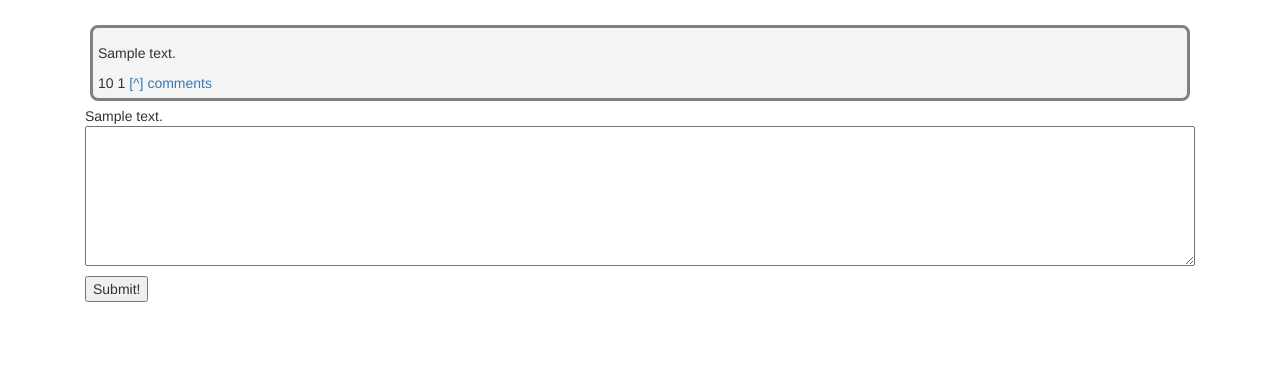
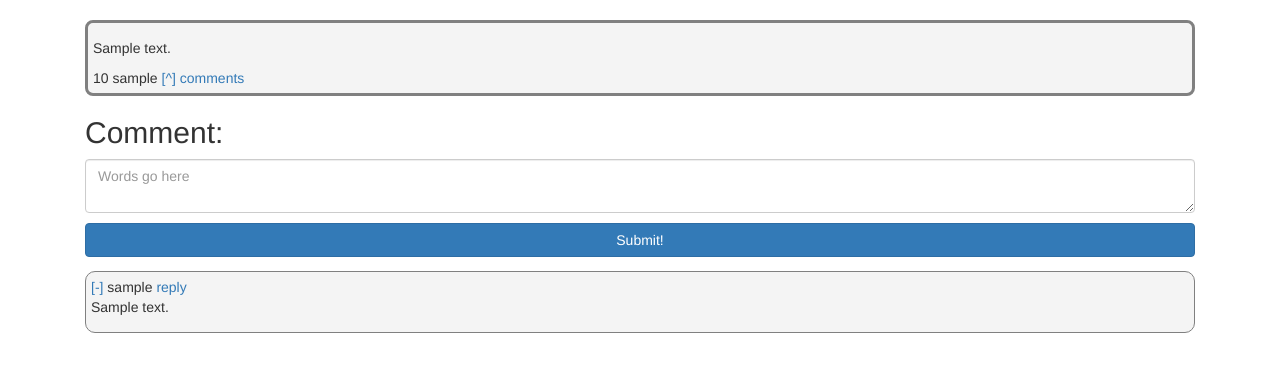
Before and after one commit to Taceor/Smashups, a Flask app: page /suggestion/1 in a window 1280 px wide. Shown: the part 52-424 px from the top of the page. Run offline with Flask 2, Linux system fonts and the light colour scheme; tables that the repository leaves empty hold one stand-in row (values such as "Sample post"); some libraries are stand-ins or nearby versions.

Commit message:
Add comment functionality
Comments can be created for suggestions. Replies can be made to comments. Still need to add minimization.

```diff
--- a/app/forms.py
+++ b/app/forms.py
@@ -34,4 +34,4 @@ class DevSuggestionForm(Form):
 	text = TextAreaField('Suggestion')
 
 class CommentForm(Form):
-    text = TextAreaField('Comment')
+    comment_text = TextAreaField('Comment')
--- a/app/models.py
+++ b/app/models.py
@@ -77,7 +77,7 @@ class Suggestion(db.Model):
     char_id = db.Column(db.Integer, db.ForeignKey('character.id'))
     smash_id = db.Column(db.Integer, db.ForeignKey('smashup.id'))
     text = db.Column(db.Text)
-    user_nickname = db.Column(db.Integer, db.ForeignKey('user.nickname'))
+    user_nickname = db.Column(db.String(42), db.ForeignKey('user.nickname'))
     voters = db.relationship('User', secondary=votes, lazy='dynamic')
     is_special = db.Column(db.Boolean)
     score = db.Column(db.Integer)
@@ -157,7 +157,7 @@ class Comment(db.Model):
     id = db.Column(db.Integer, primary_key = True)
     suggestion_id = db.Column(db.Integer, db.ForeignKey('suggestion.id'))
     parent_id = db.Column(db.Integer, db.ForeignKey('comment.id'))
-    user_id = db.Column(db.Integer, db.ForeignKey('user.id'))
+    user_nickname = db.Column(db.String(42), db.ForeignKey('user.nickname'))
     text = db.Column(db.Text())
     children = db.relationship("Comment")
     is_special = db.Column(db.Boolean)
--- a/app/static/css/base.css
+++ b/app/static/css/base.css
@@ -13,20 +13,11 @@ table {
 	margin-right: auto;
 }
 
-.table-responsive {
-	/*
-	width: 100%;
-	height: 100%;
-	max-width: 830px;
-	*/
-}
-
 .sugg {
 	border-radius: 8px;
 	background: #f4f4f4;
 	border: 3px solid gray;
 	padding: 5px;
-	margin: 5px;
 }
 
 .specialsugg {
@@ -34,7 +25,6 @@ table {
 	background: #ddd0ff;
 	border: 3px solid #c3adff;
 	padding: 5px;
-	margin: 5px;
 }
 .flex-container {
     display: -webkit-flex;
@@ -50,3 +40,10 @@ table {
     height: 100px;
     margin: 10px;
 }
+
+.comment {
+	border-radius: 10px;
+	background: #f4f4f4;
+	border: 1px solid gray;
+	padding: 5px;
+}
--- a/app/static/js/base.js
+++ b/app/static/js/base.js
@@ -1,4 +1,7 @@
 $(document).ready( function() {
+    $('a.minimize').click(function() {
+        $(this).parent().replaceWith("This isn't done yet...");
+    });
 	$('a.upvote').click(function() {
 		var user_nickname = g_user_nickname;
 		var sugg_id = $(this).parent().find(".sugg_id").html();
@@ -19,8 +22,40 @@ $(document).ready( function() {
 			sugg_id: sugg_id
 		});
 	});
-    $('div.sugg').click(function() {
-        var suggid = $(this).find(".sugg_id").html();
-        $(location).attr('href', '/suggestion/' + suggid);
+    $('a.reply').click(function() {
+        $(document).find("div.reply_div").hide();
+        var form = "<div class='comment reply_div' id='reply_form'><form id='reply_form' class='reply_form' action=''> \
+                    <h2>Reply Here:</h2> \
+                    <input type='text' name='reply_text' id='reply_text' class='form-control reply_text' placeholder='Words go here'> \
+                    <input type='submit' value='Submit' class='postreply btn btn-lg btn-primary btn-block'></input> \
+                    </form></div>"
+        $(form).insertAfter( $(this) );
+        $(document).find("#reply_text").focus();
+    });
+    $(document).on('submit', '.reply_form', function() {
+        var text = $(document).find("#reply_text").val();
+        var parent_id = $(document).find("#reply_form").parent().find(".comment_id").html();
+        var user_nickname = $(document).find("#reply_form").parent().find(".comment_nickname").html();
+        var suggestion_id = $(document).find(".sugg_id").html();
+        var data = {};
+        data.text = text;
+        data.parent_id = parent_id;
+        data.user_nickname = user_nickname;
+        data.suggestion_id = suggestion_id;
+        $.ajax({
+            type: "POST",
+            url: "/reply",
+            data: JSON.stringify(data),
+            contentType: 'application/json; charset=utf-8',
+            dataType: "json",
+            success: function(result) {
+                location.reload();
+            },
+            error: function(error) {
+                alert("Something broke");
+            }
+        });
+        console.log(data.text);
+        return false;
     });
 });
--- a/app/static/js/upvote.js
+++ b/app/static/js/upvote.js
@@ -10,9 +10,4 @@
 			return false;
 		});
 	});
-    $(function() {
-        $('div#sugg').bind('click', function() {
-            $window.location = "/suggestion/{{ sugg.id }}";
-        });
-    });
 </script>
--- a/app/templates/commentform.html
+++ b/app/templates/commentform.html
@@ -1,7 +1,8 @@
-<form action="" method="post" name="suggestion">
+<form class="comment_form" action="" method="post" name="comment_form">
+    <h2>Comment: </h2>
     {{ form.hidden_tag() }}
     <p>
-        {{ form.text() }}
+        {{ form.comment_text(class="form-control", placeholder="Words go here") }}
     </p>
-    <p><input type="submit" value="Submit!"></p>
+    <p><input type="submit" value="Submit!" class="btn btn-lrg btn-primary btn-block"></p>
 </form>
--- a/app/templates/comments.html
+++ b/app/templates/comments.html
@@ -1,10 +1,15 @@
-<link rel="stylesheet" type="text/css" href="{{ url_for('static', filename='css/base.css') }}">
 {% for comment in comments recursive %}
     <div class="comment">
-    {{ comment.text }}
+    <span class="comment_id" style="display:none;">{{ comment.id }}</span>
+    <a class="minimize">[-]</a>
+    <span class="comment_nickname">{{ comment.user_nickname }}</span>
+    {% if g.user.is_special or g.user.nickname == suggestion.user_nickname %}
+        <a href=# class="delete">[X]</a>
+    {% endif %}
+    <a class="reply">reply</a>
+    <div class="text"><p>{{ comment.text }}</p></div>
     {% if comment.children %}
         {{ loop(comment.children) }}
     {% endif %}
     </div>
 {% endfor %}
-{% include "commentform.html" %}
--- a/app/templates/suggestion.html
+++ b/app/templates/suggestion.html
@@ -1,5 +1,5 @@
 <div class="sugg">
-		<p>{{ suggestion.text|markdown }}</p>
+		<div class="text"><p>{{ suggestion.text|markdown }}</p></div>
 		<span class="score">{{ suggestion.score }}</span>
 		<span class="sugg_nickname:">{{ suggestion.user_nickname }}</span>
 		<a href=# class="upvote">[^]</a>
--- a/app/templates/suggestion_page.html
+++ b/app/templates/suggestion_page.html
@@ -5,11 +5,12 @@
 <div class="col-sm-12">
     {% if suggestion %}
         {% include "suggestion.html" %}
+        {% include "commentform.html" %}
+        {% if comments %}
+            {% include "comments.html" %}
+        {% endif %}
     {% else %}
         No such suggestion, homie.
-    {% endif %}
-    {% if comments %}
-        {% include "comments.html" %}
     {% endif %}
 </div>
 </div>
--- a/app/views.py
+++ b/app/views.py
@@ -8,6 +8,7 @@ from flask.ext.login import login_required, login_user, logout_user, current_use
 from config import SECRET_KEY
 
 import random
+import json
 
 chars = ["Bowser", "Captain Falcon", "Charizard", "Diddy Kong", "Donkey Kong", "Falco", "Fox", "Mr. Game & Watch", "Ganondorf", "Ice Climbers", "Ike", "Ivysaur", "Jigglypuff", "King Dedede", "Kirby", "Link", "Lucario", "Lucas", "Luigi", "Mario", "Marth", "Meta Knight", "Mewtwo", "Ness", "Olimar", "Peach", "Pikachu", "Pit", "R.O.B.", "Roy", "Samus", "Sheik", "Snake", "Sonic", "Squirtle", "Toon Link", "Wario", "Wolf", "Yoshi", "Zelda", "Zero Suit Samus"]
 
@@ -27,16 +28,6 @@ def test():
 			wnotes.append(note)
 	return render_template('test.html', w=w, y=y, l_moves=l_moves, r_moves=r_moves, wnotes=wnotes)
 
-@app.route('/comments', methods=['GET', 'POST'])
-def comments():
-    comments = Comment.query.all()
-    form = CommentForm()
-    if form.validate_on_submit():
-        comment = Comment(text=form.text.data)
-        db.session.add(comment)
-        db.session.commit()
-    return render_template('comments.html', comments=comments, form=form)
-
 @app.before_request
 def before_request():
 	g.user = current_user
@@ -46,6 +37,17 @@ def markdown_filter(data):
     from flask import Markup
     from markdown import markdown
     return Markup(markdown(data))
+
+@app.route('/reply', methods=['GET', 'POST'])
+def reply():
+    text = request.json['text']
+    suggestion_id = request.json['suggestion_id']
+    parent_id = request.json['parent_id']
+    user_nickname = request.json['user_nickname']
+    comment = Comment(text=text, parent_id=parent_id, user_nickname=user_nickname)
+    db.session.add(comment)
+    db.session.commit()
+    return json.dumps({'success':True}), 200, {'ContentType':'application/json'}
 
 @app.route('/_upvote', methods=['GET', 'POST'])
 def upvote():
@@ -186,11 +188,18 @@ def newuser():
 		return redirect(url_for('index'))
 	return render_template('newuser.html', form=form)
 
-@app.route('/suggestion/<id>')
+@app.route('/suggestion/<id>', methods=['GET', 'POST'])
 def suggestion(id=None):
     form = CommentForm()
-    comments = Comment.query.all()#filter_by(suggestion_id=id).all()
+    comments = Comment.query.filter_by(suggestion_id=id).all()
     suggestion = Suggestion.query.get(id)
+    if form.validate_on_submit():
+        comment = Comment(text=form.comment_text.data, user_nickname=g.user.nickname, suggestion_id=id)
+        if g.user.is_special:
+            comment.is_special = True
+        db.session.add(comment)
+        db.session.commit()
+        return redirect(url_for('suggestion', id=id))
     return render_template('suggestion_page.html', comments=comments, suggestion=suggestion, form=form)
 
 @app.route('/newsuggestion/<subject>', methods=['GET', 'POST'])
```
